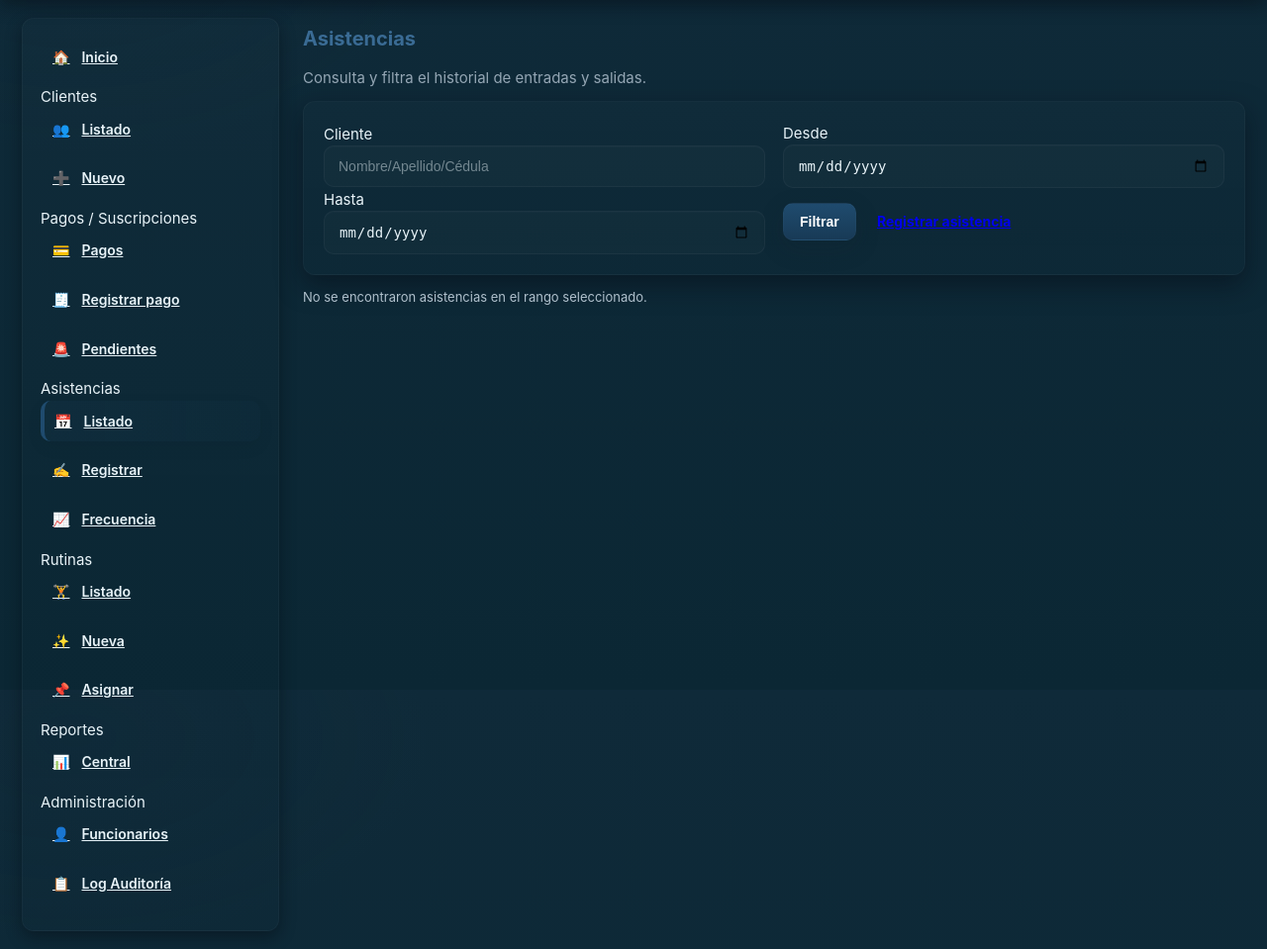
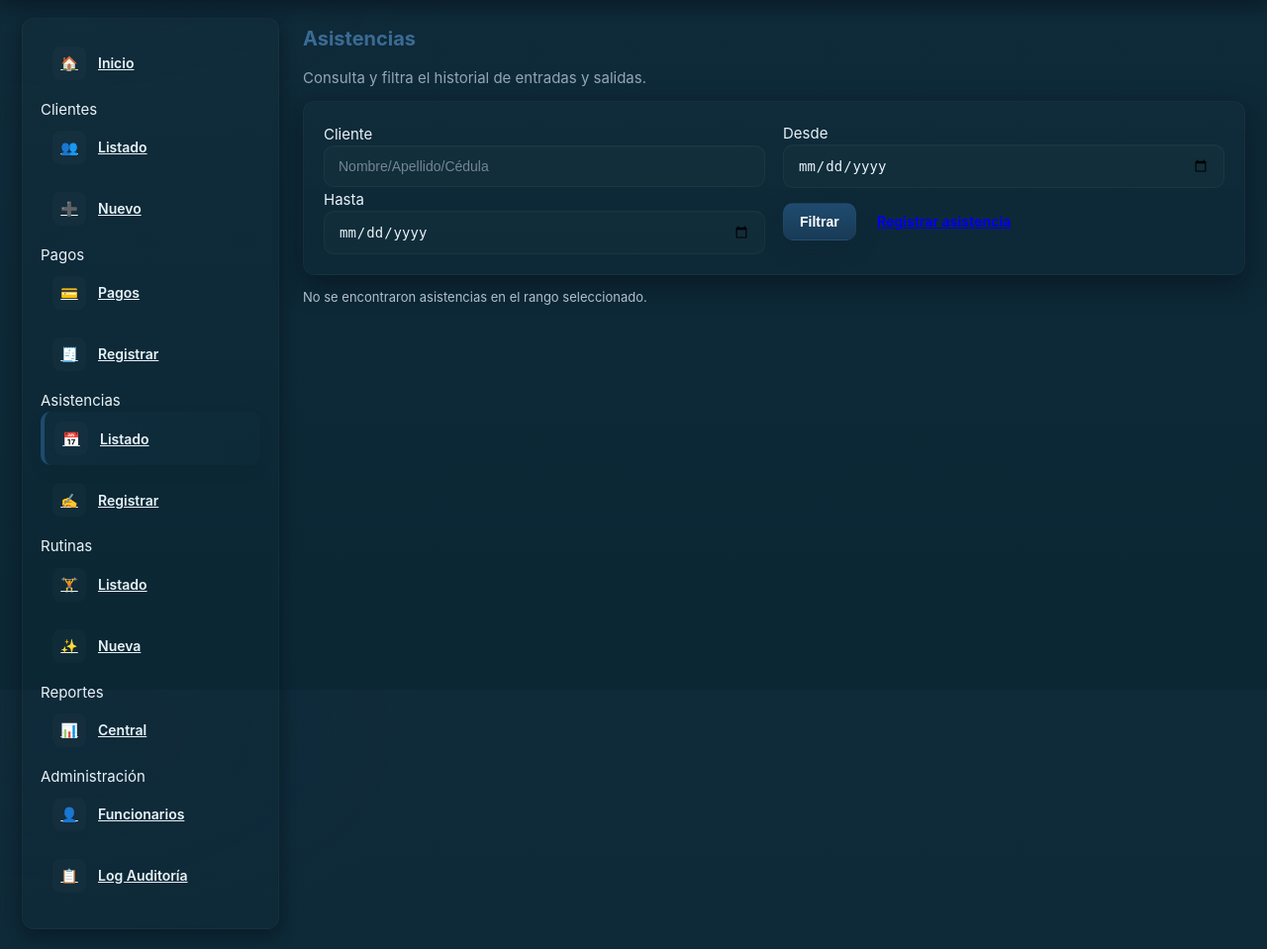
Before and after one commit to Fapacu/gymapp, a Flask app: page /attendance/ in a window 1280 px wide. Shown: the part 103-1062 px from the top of the page at 99% size. Run offline with Flask 3, Linux system fonts and the light colour scheme; a user stored in the database is signed in.

Commit message:
mejor aspeto

```diff
--- a/templates/base.html
+++ b/templates/base.html
@@ -4,6 +4,7 @@
   <meta charset="utf-8">
   <title>{% block title %}Gimnasio Control{% endblock %}</title>
   <meta name="viewport" content="width=device-width, initial-scale=1">
+
   <link href="{{ url_for('static', filename='styles.css') }}" rel="stylesheet">
 
   {% if current_user.is_authenticated %}
@@ -12,30 +13,21 @@
 
   <link href="https://cdnjs.cloudflare.com/ajax/libs/select2/4.0.13/css/select2.min.css" rel="stylesheet" />
 </head>
-<script>
-  const toggleBtn = document.getElementById("menuToggle");
-  const sidebar = document.querySelector(".sidebar");
-
-  // Crear overlay dinámicamente
-  const overlay = document.createElement("div");
-  overlay.classList.add("overlay");
-  document.body.appendChild(overlay);
-
-  toggleBtn.addEventListener("click", () => {
-      sidebar.classList.toggle("open");
-      overlay.classList.toggle("show");
-  });
-
-  // Cerrar al tocar fuera
-  overlay.addEventListener("click", () => {
-      sidebar.classList.remove("open");
-      overlay.classList.remove("show");
-  });
-</script>
 
 <body>
 
+<!-- Overlay móvil -->
+<div class="overlay" id="overlay"></div>
+
 <header class="header">
+
+  <!-- Botón hamburguesa -->
+  <button class="menu-toggle" id="menuToggle">
+    <span></span>
+    <span></span>
+    <span></span>
+  </button>
+
   <div class="brand">
     <div class="brand-logo">GC</div>
     <div class="brand-text">
@@ -47,21 +39,22 @@
   <div class="top-actions">
     {% if current_user.is_authenticated %}
       <div class="user-badge">
-          <div class="avatar">{{ (current_user.nombre[:1] + current_user.apellido[:1]).upper() if current_user.nombre and current_user.apellido else 'US' }}</div>
+        <div class="avatar">
+          {{ (current_user.nombre[:1] + current_user.apellido[:1]).upper() if current_user.nombre and current_user.apellido else 'US' }}
+        </div>
         <div class="user-meta">
           <span class="user-name">{{ current_user.nombre }} {{ current_user.apellido }}</span>
           <span class="user-role">{{ current_user.rol.nombre_rol if current_user.rol else '' }}</span>
         </div>
       </div>
-        <button class="menu-toggle" id="menuToggle">
-            ☰
-        </button>
+
       <form action="{{ url_for('auth.logout') }}" method="post">
         <input type="hidden" name="csrf_token" value="{{ csrf_token() }}">
         <button type="submit" class="btn">Salir</button>
       </form>
     {% endif %}
   </div>
+
 </header>
 
 <div class="layout">
@@ -69,145 +62,129 @@
   {% if current_user.is_authenticated %}
   <aside class="sidebar">
 
-      <div class="sidebar-section">
-        <a class="sidebar-link {{ 'active' if request.endpoint == 'dashboard' else '' }}" href="{{ url_for('dashboard') }}">
-          <span class="ico">🏠</span> Inicio
+    <!-- Inicio -->
+    <a class="sidebar-link {{ 'active' if request.endpoint == 'dashboard' else '' }}"
+       href="{{ url_for('dashboard') }}">
+       <div class="icon">🏠</div>
+       <span>Inicio</span>
     </a>
-      </div>
 
-      <div class="sidebar-section">
+    <!-- Clientes -->
     <div class="sidebar-title">Clientes</div>
-        <a class="sidebar-link {{ 'active' if request.endpoint and request.endpoint.startswith('clients.list_clients') else '' }}" href="{{ url_for('clients.list_clients') }}"><span class="ico">👥</span> Listado</a>
-        <a class="sidebar-link {{ 'active' if request.endpoint and request.endpoint.startswith('clients.new_client') else '' }}" href="{{ url_for('clients.new_client') }}"><span class="ico">➕</span> Nuevo</a>
-      </div>
+    <a class="sidebar-link {{ 'active' if request.endpoint and request.endpoint.startswith('clients.list_clients') else '' }}"
+       href="{{ url_for('clients.list_clients') }}">
+       <div class="icon">👥</div>
+       <span>Listado</span>
+    </a>
 
-      <div class="sidebar-section">
-        <div class="sidebar-title">Pagos / Suscripciones</div>
-        <a class="sidebar-link {{ 'active' if request.endpoint and request.endpoint.startswith('payments.list_payments') else '' }}" href="{{ url_for('payments.list_payments') }}"><span class="ico">💳</span> Pagos</a>
-        <a class="sidebar-link {{ 'active' if request.endpoint and request.endpoint.startswith('payments.new_payment') else '' }}" href="{{ url_for('payments.new_payment') }}"><span class="ico">🧾</span> Registrar pago</a>
+    <a class="sidebar-link {{ 'active' if request.endpoint and request.endpoint.startswith('clients.new_client') else '' }}"
+       href="{{ url_for('clients.new_client') }}">
+       <div class="icon">➕</div>
+       <span>Nuevo</span>
+    </a>
 
-        <a class="sidebar-link {{ 'active' if request.endpoint and request.endpoint.startswith('payments.list_pending') else '' }}" href="{{ url_for('payments.list_pending') }}"><span class="ico">🚨</span> Pendientes</a>
-      </div>
+    <!-- Pagos -->
+    <div class="sidebar-title">Pagos</div>
+    <a class="sidebar-link {{ 'active' if request.endpoint and request.endpoint.startswith('payments.list_payments') else '' }}"
+       href="{{ url_for('payments.list_payments') }}">
+       <div class="icon">💳</div>
+       <span>Pagos</span>
+    </a>
 
-      <div class="sidebar-section">
+    <a class="sidebar-link {{ 'active' if request.endpoint and request.endpoint.startswith('payments.new_payment') else '' }}"
+       href="{{ url_for('payments.new_payment') }}">
+       <div class="icon">🧾</div>
+       <span>Registrar</span>
+    </a>
+
+    <!-- Asistencias -->
     <div class="sidebar-title">Asistencias</div>
-        <a class="sidebar-link {{ 'active' if request.endpoint and request.endpoint.startswith('attendance.list_attendance') else '' }}" href="{{ url_for('attendance.list_attendance') }}"><span class="ico">📅</span> Listado</a>
-        <a class="sidebar-link {{ 'active' if request.endpoint and request.endpoint.startswith('attendance.new_attendance') else '' }}" href="{{ url_for('attendance.new_attendance') }}"><span class="ico">✍️</span> Registrar</a>
+    <a class="sidebar-link {{ 'active' if request.endpoint and request.endpoint.startswith('attendance.list_attendance') else '' }}"
+       href="{{ url_for('attendance.list_attendance') }}">
+       <div class="icon">📅</div>
+       <span>Listado</span>
+    </a>
 
-        <a class="sidebar-link {{ 'active' if request.endpoint and request.endpoint.startswith('reports.attendance_frequency_report') else '' }}" href="{{ url_for('reports.attendance_frequency_report') }}"><span class="ico">📈</span> Frecuencia</a>
-      </div>
+    <a class="sidebar-link {{ 'active' if request.endpoint and request.endpoint.startswith('attendance.new_attendance') else '' }}"
+       href="{{ url_for('attendance.new_attendance') }}">
+       <div class="icon">✍️</div>
+       <span>Registrar</span>
+    </a>
 
-      <div class="sidebar-section">
+    <!-- Rutinas -->
     <div class="sidebar-title">Rutinas</div>
-        <a class="sidebar-link {{ 'active' if request.endpoint and request.endpoint.startswith('routines.list_routines') else '' }}" href="{{ url_for('routines.list_routines') }}"><span class="ico">🏋️</span> Listado</a>
-        <a class="sidebar-link {{ 'active' if request.endpoint and request.endpoint.startswith('routines.new_routine') else '' }}" href="{{ url_for('routines.new_routine') }}"><span class="ico">✨</span> Nueva</a>
-        <a class="sidebar-link {{ 'active' if request.endpoint and request.endpoint.startswith('routines.assign_routine_form') else '' }}" href="{{ url_for('routines.assign_routine_form') }}"><span class="ico">📌</span> Asignar</a>
-      </div>
+    <a class="sidebar-link {{ 'active' if request.endpoint and request.endpoint.startswith('routines.list_routines') else '' }}"
+       href="{{ url_for('routines.list_routines') }}">
+       <div class="icon">🏋️</div>
+       <span>Listado</span>
+    </a>
 
-      <div class="sidebar-section">
+    <a class="sidebar-link {{ 'active' if request.endpoint and request.endpoint.startswith('routines.new_routine') else '' }}"
+       href="{{ url_for('routines.new_routine') }}">
+       <div class="icon">✨</div>
+       <span>Nueva</span>
+    </a>
+
+    <!-- Reportes -->
     <div class="sidebar-title">Reportes</div>
-        <a class="sidebar-link {{ 'active' if request.endpoint and request.endpoint.startswith('reports.central') else '' }}" href="{{ url_for('reports.central') }}"><span class="ico">📊</span> Central</a>
-      </div>
+    <a class="sidebar-link {{ 'active' if request.endpoint and request.endpoint.startswith('reports.central') else '' }}"
+       href="{{ url_for('reports.central') }}">
+       <div class="icon">📊</div>
+       <span>Central</span>
+    </a>
 
     {% if current_user.rol and current_user.rol.nombre_rol == 'ADMIN' %}
-    <div class="sidebar-section">
     <div class="sidebar-title">Administración</div>
-        <a class="sidebar-link {{ 'active' if request.endpoint and request.endpoint.startswith('auth.users_list') else '' }}" href="{{ url_for('auth.users_list') }}"><span class="ico">👤</span> Funcionarios</a>
+
+    <a class="sidebar-link {{ 'active' if request.endpoint and request.endpoint.startswith('auth.users_list') else '' }}"
+       href="{{ url_for('auth.users_list') }}">
+       <div class="icon">👤</div>
+       <span>Funcionarios</span>
+    </a>
 
     <a class="sidebar-link {{ 'active' if request.endpoint == 'reports.auditoria_log' else '' }}"
        href="{{ url_for('reports.auditoria_log') }}">
-          <span class="ico">📋</span> Log Auditoría
+       <div class="icon">📋</div>
+       <span>Log Auditoría</span>
     </a>
-    </div>
     {% endif %}
+
   </aside>
   {% endif %}
 
   <main class="content">
+    {% block content %}{% endblock %}
+  </main>
 
-      {% with messages = get_flashed_messages(with_categories=true) %}
-        {% if messages %}
-          <div class="alerts">
-            {% for cat, msg in messages %}
-              <div class="alert {{ cat }}">
-                <span class="dot"></span>
-                <div>{{ msg }}</div>
-              </div>
-            {% endfor %}
-          </div>
-        {% endif %}
-      {% endwith %}
-      {% block content %}{% endblock %}
-
-    </main>
 </div>
 
+<!-- JS -->
 <script src="https://code.jquery.com/jquery-3.6.0.min.js"></script>
 <script src="https://cdnjs.cloudflare.com/ajax/libs/select2/4.0.13/js/select2.min.js"></script>
 
-  {% block extra_scripts %}{% endblock %} {% if current_user.is_authenticated %}
 <script>
-    // RNF6: Cierre automático de sesión después de 10 minutos de inactividad
-    const INACTIVITY_LIMIT = 10 * 60 * 1000; // 10 minutos en milisegundos
-    let timeout;
-    const logoutUrl = "{{ url_for('auth.logout') }}";
+document.addEventListener("DOMContentLoaded", function(){
 
-    // El token CSRF se obtiene de la metaetiqueta que añadimos arriba
-    const csrfTokenElement = document.querySelector('meta[name="csrf-token"]');
-    const csrfToken = csrfTokenElement ? csrfTokenElement.content : null;
+    const toggleBtn = document.getElementById("menuToggle");
+    const sidebar = document.querySelector(".sidebar");
+    const overlay = document.getElementById("overlay");
 
-    if (csrfToken) {
-
-        function logoutUser() {
-            // Detiene el temporizador final
-            clearTimeout(timeout);
-
-            // Envía una solicitud POST de cierre de sesión (necesita CSRF)
-            fetch(logoutUrl, {
-                method: 'POST',
-                headers: {
-                    // El token CSRF puede ir en el cuerpo o en el header, este es el más común.
-                    'X-CSRFToken': csrfToken,
-                    'Content-Type': 'application/x-www-form-urlencoded',
-                },
-                // Aseguramos que el token también vaya en el cuerpo del formulario (por si acaso)
-                body: `csrf_token=${encodeURIComponent(csrfToken)}`
-            }).then(response => {
-                // Si la sesión se cierra con éxito, redirige
-                if (response.ok || response.redirected) {
-                    alert("Sesión cerrada automáticamente por inactividad (10 minutos).");
-                    // Redirige usando la URL final (login)
-                    window.location.href = response.url || "{{ url_for('auth.login') }}";
-                } else {
-                    console.error("Fallo al cerrar sesión automáticamente (Código:", response.status, ")");
-                }
-            }).catch(error => {
-                console.error("Error de red al intentar cerrar sesión:", error);
-            });
-        }
-
-        function resetTimer() {
-            clearTimeout(timeout);
-            timeout = setTimeout(logoutUser, INACTIVITY_LIMIT);
-            // console.log("Temporizador reiniciado."); // Descomentar para debug
-        }
-
-        // Eventos que reinician el temporizador
-        const activityEvents = [
-            'mousemove', 'mousedown', 'keydown', 'scroll', 'touchstart'
-        ];
-
-        activityEvents.forEach(eventName => {
-            // Se añaden los listeners
-            document.addEventListener(eventName, resetTimer, true);
+    toggleBtn.addEventListener("click", function(){
+        sidebar.classList.toggle("open");
+        overlay.classList.toggle("show");
+        toggleBtn.classList.toggle("active");
     });
 
-        // Inicializar el temporizador al cargar la página
-        resetTimer();
-    } else {
-        console.error("CSRF Token no encontrado. La función de auto-logout no funcionará.");
-    }
+    overlay.addEventListener("click", function(){
+        sidebar.classList.remove("open");
+        overlay.classList.remove("show");
+        toggleBtn.classList.remove("active");
+    });
+
+});
 </script>
-  {% endif %}
+
+{% block extra_scripts %}{% endblock %}
+
 </body>
 </html>
```
Lines whose indentation alone changed are shown as unchanged.
